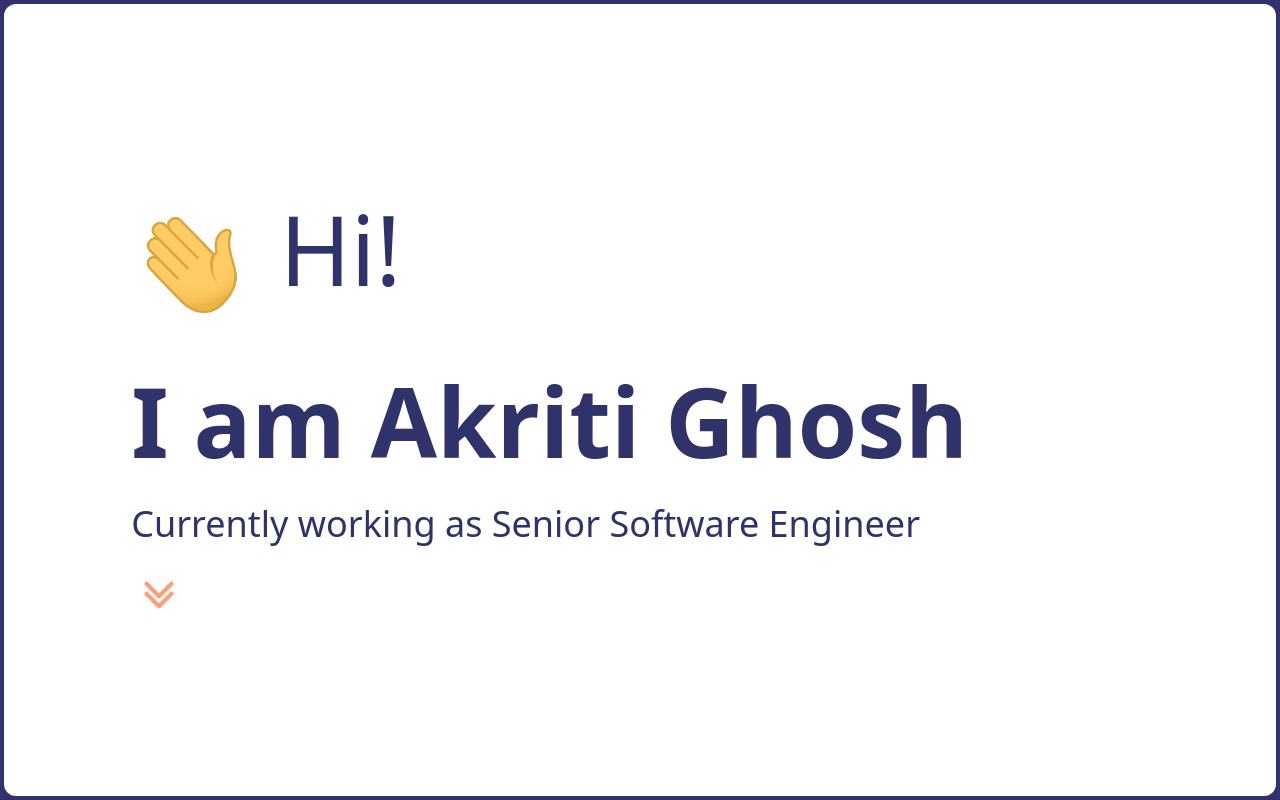
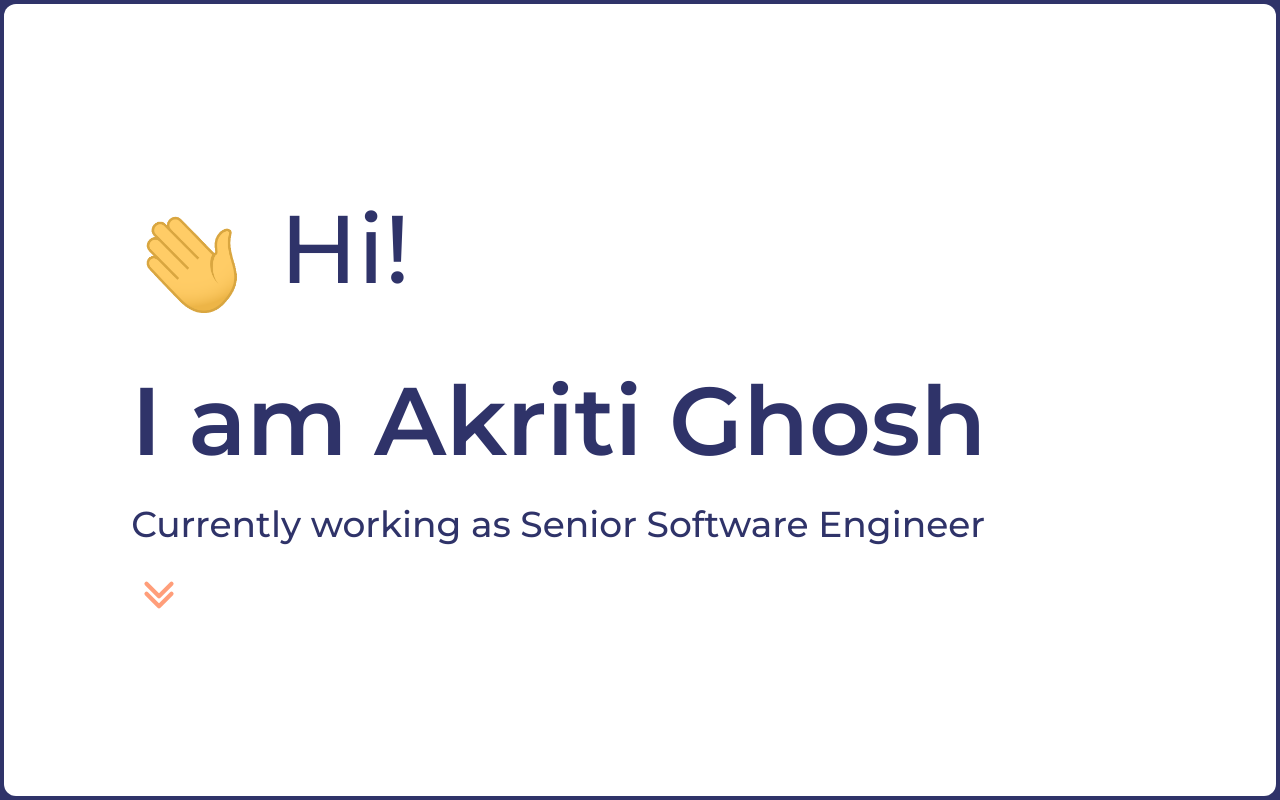
Before and after one commit to AkritiGhosh/Portfolio, a React (Vite) app: page / in a window 1280 px wide. Built offline with nearby package versions, Linux system fonts and the light colour scheme.

Commit message:
new font addedd

```diff
--- a/src/index.css
+++ b/src/index.css
@@ -1,7 +1,12 @@
+@import url('https://fonts.googleapis.com/css2?family=Dancing+Script:wght@400;700&family=Montserrat:ital,wght@0,100..900;1,100..900&display=swap');
 @tailwind base;
 @tailwind components;
 @tailwind utilities;
 
+*{
+    font-family: "Montserrat", sans-serif;
+}
+
 *::-webkit-scrollbar{
     width: 0;
 }
```
